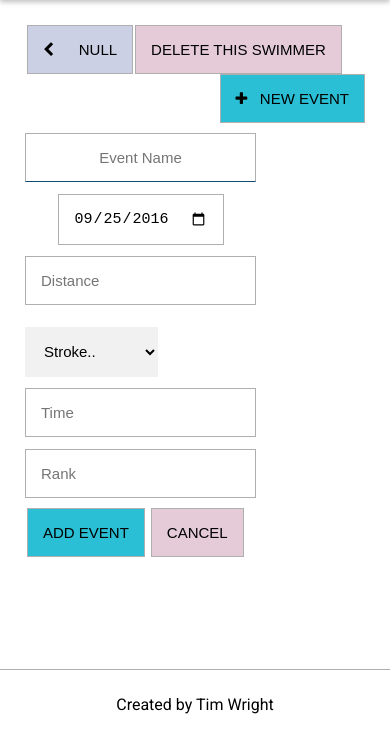
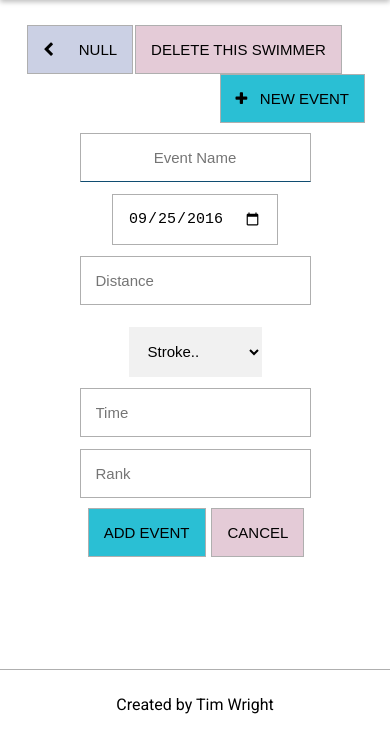
Before and after one commit to Karobka/swim_pr2, a website: page public/events.html in a window 390 px wide. Both pictures are taken after a click on the button "NEW EVENT". Shown: the part 61-814 px from the top of the page. Drawn offline with nearby package versions, Linux system fonts and the light colour scheme; no server answers.

Commit message:
styles and fixed new event form bug

```diff
--- a/public/events.app.js
+++ b/public/events.app.js
@@ -199,6 +199,7 @@ $(document).ready(function () {
     });
     //open new event form
     $(".btn_show_create_form").on("click", function () {
+        setCurrentDate();
         $(".confirm_del_swimr").css("display", "none");
         $(".btn_show_del_swimr").css("display", "inline-block");
         $(".records_wrap").css("display", "none");
--- a/public/main.css
+++ b/public/main.css
@@ -199,7 +199,6 @@ body {
 input {
     border: 1px solid #afafaf;
     padding: 20px;
-    display: block;
     margin: 10px auto;
 }
 
@@ -334,7 +333,9 @@ footer p {
 .lower_footer {
     margin-top: 7em;
 }
-
+.forms_wrap {
+    text-align: center;
+}
 /** event styles */
 .event_wrap {
     border: 1px solid #104d71;
@@ -382,6 +383,9 @@ footer p {
     .container_wrap {
         width: 95%;
     }
+    input {
+        display: block;
+    }
 }
 
 @media screen and (max-width: 500px{
```
